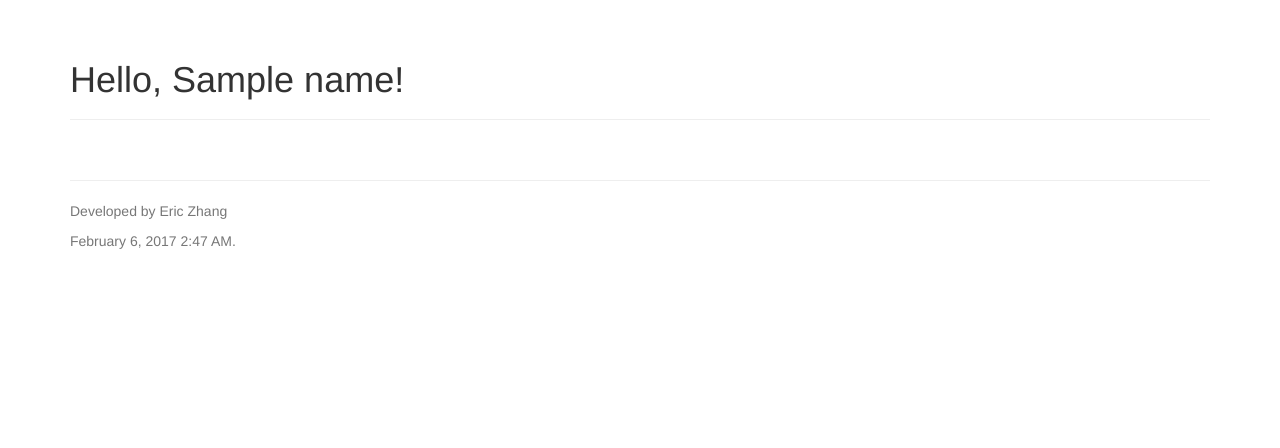
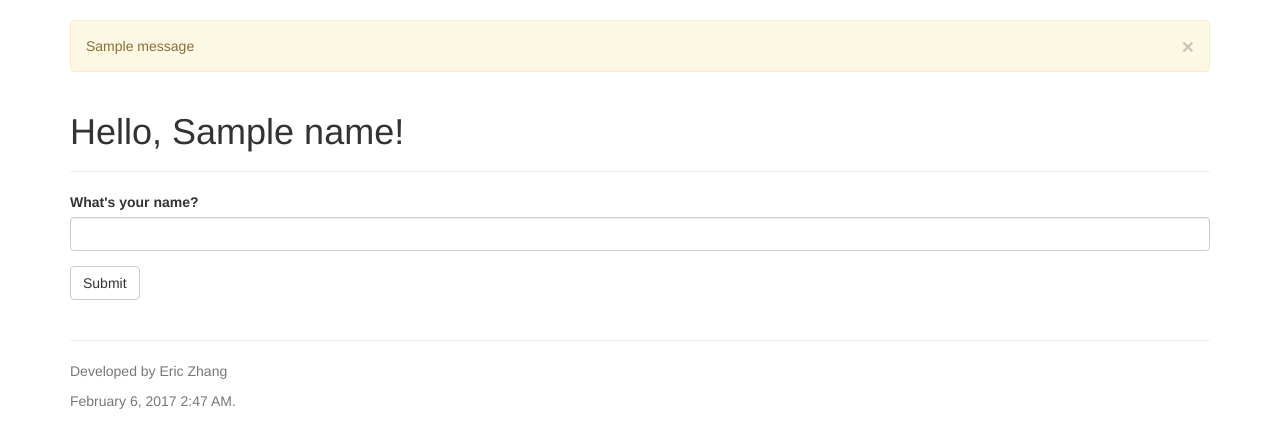
Before and after one commit to EricZhang90/FLask_Web, a Flask app: template templates/index.html in a window 1280 px wide. Shown: the part 52-500 px from the top of the page. Run offline with Flask 2, Linux system fonts and the light colour scheme; the template is opened without the code that fills it: values that come from a table or form of the project are taken from there, most other values are stand-ins (such as "Sample title", 1, 10 or a date in 2020); one stand-in notice (Sample message) is shown; some libraries are stand-ins or nearby versions.

Commit message:
1, Add redirect 2, Add alert 3, Separate class NameForm

```diff
--- /dev/null
+++ b/NameForm.py
@@ -0,0 +1,7 @@
+from flask_wtf import FlaskForm
+from wtforms import StringField, SubmitField
+from wtforms.validators import Required
+
+class NameForm(FlaskForm):
+    name = StringField("What's your name?", validators=[Required()])
+    submit = SubmitField('Submit')
--- a/main.py
+++ b/main.py
@@ -1,10 +1,9 @@
-from flask import Flask, render_template
+from flask import Flask, render_template, session, redirect, url_for, flash
 from flask_script import Manager
 from flask_bootstrap import Bootstrap
 from flask_moment import Moment
-from flask_wtf import FlaskForm
-from wtforms import StringField, SubmitField
-from wtforms.validators import Required
+
+from NameForm import NameForm
 
 app = Flask(__name__)
 app.config['SECRET_KEY'] = 'Popeyes is better then KFC.'
@@ -18,9 +17,12 @@ def index():
     name = None
     form = NameForm()
     if form.validate_on_submit():
-        name = form.name.data
-        form.name.data= ''
-    return render_template('index.html', form=form, name=name), 200
+        old_name = session.get('name')
+        if old_name is not None and old_name != form.name.data:
+            flash('Looks like you have changed your name.')
+        session['name'] = form.name.data
+        return redirect(url_for('index'))
+    return render_template('index.html', form=form, name=session.get('name'))
 
 @app.errorhandler(404)
 def page_not_found(e):
@@ -28,11 +30,7 @@ def page_not_found(e):
 
 @app.errorhandler(500)
 def page_not_found(e):
-    return render_template('505.html', error=e), 500
-
-class NameForm(FlaskForm):
-    name = StringField("What's your name?", validators=[Required()])
-    submit = SubmitField('Submit')
+    return render_template('500.html', error=e), 500
 
 if __name__ == '__main__':
     manager.run()
--- a/templates/500.html
+++ b/templates/500.html
@@ -2,4 +2,4 @@
 
 {% block pageName %} Internal Error {% endblock %}
 
-{% block contentHeader %} <h1> {{ error }} </h1> {% endblock %}
+{% block contentHeader %} <h1>500: </h1> <h1> {{ error }} </h1> {% endblock %}
--- a/templates/base.html
+++ b/templates/base.html
@@ -40,6 +40,12 @@
 {% block content %}
 {{ super() }}
 <div class="container">
+    {% for message in get_flashed_messages() %}
+    <div class="alert alert-warning">
+        <button type="button" class="close" data-dismiss="alert">&times;</button>
+        {{ message }}
+    </div>
+    {% endfor %}
     <div class="page-header">
         {% block contentHeader %}  {% endblock %}
     </div>
--- a/templates/index.html
+++ b/templates/index.html
@@ -1,7 +1,7 @@
 {% extends "base.html" %}
 {% import "bootstrap/wtf.html" as wtf %}
 
-{% block pageName %}  Index  {% endblock %}
+{% block pageName %}  Home  {% endblock %}
 
 
 {% block contentHeader %}
@@ -13,9 +13,9 @@
 {% endblock %}
 
 {% block page_content %}
-{% if name is none %}
-    <div class="container">
-        {{ wtf.quick_form(form) }}
-    </div>
-{% endif %}
+
+<div class="container">
+    {{ wtf.quick_form(form) }}
+</div>
+
 {% endblock %}
```
Also changed, not shown: 1 other file.
